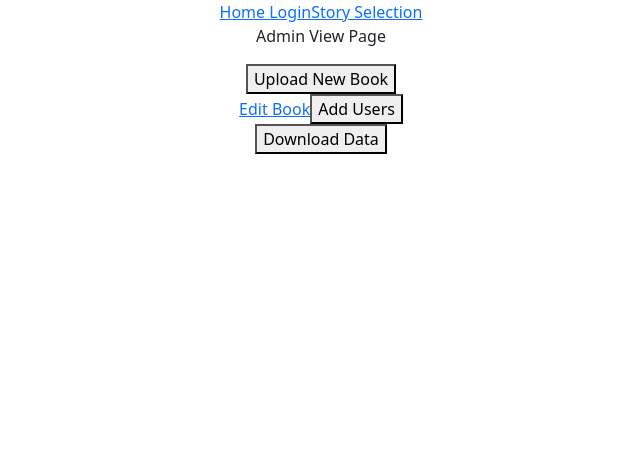
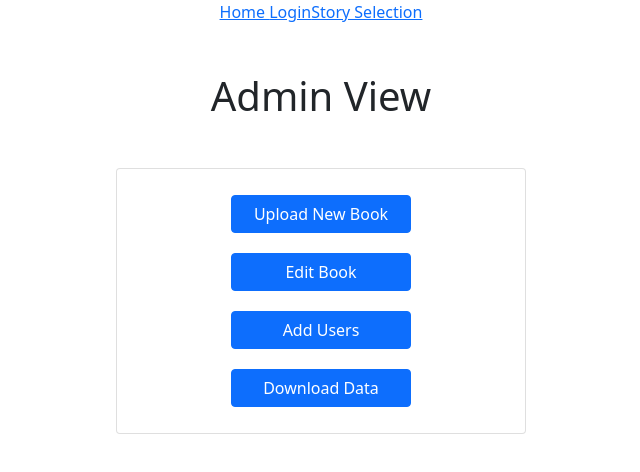
Before and after one commit to BITNULLS/storybook, a React (Create React App) app in the folder edu-storybook/: page /AdminViewPage in a window 1280 px wide. Shown: the top 472 px of the page, without its empty margins (319-959 px from the left). Built offline with nearby package versions, Linux system fonts and the light colour scheme.

Commit message:
created admin view draft #14

```diff
--- a/edu-storybook/src/pages/admin/AdminViewPage.jsx
+++ b/edu-storybook/src/pages/admin/AdminViewPage.jsx
@@ -7,16 +7,50 @@ import { Link } from "react-router-dom";
  */
  export default class AdminViewPage extends React.Component {
   render() {
-    return <div>
+    return (
 
-      <p> Admin View Page </p>
+      <div class="row mt-5">
+        <div class="col-12 col-md-4 col-sm-3"></div>
+        <div class="col">
+          <h1 class="text-center mb-5">Admin View</h1>
 
-      <button>Upload New Book</button><br />
-      <Link to="/EditBook">Edit Book</Link>
-      <button>Add Users</button><br />
-      <button>Download Data</button><br />
+          <div class="card pl-1 pr-1">
+            <div class="card-body">
+              <form>
 
-    </div>;
+                <div class="form-group">
+                  <button class="btn btn-primary"
+                    style = {{minWidth: 180, margin: 10}}>Upload New Book
+                  </button >
+                </div>
+
+                <div class="form-group">
+                  <Link to="/EditBook">
+                    <button class="btn btn-primary"
+                      style = {{minWidth: 180, margin: 10}}>Edit Book
+                    </button >
+                  </Link>
+                </div>
+
+                <div class="form-group">
+                  <button class="btn btn-primary"
+                    style = {{minWidth: 180, margin: 10}}>Add Users
+                  </button >
+                </div>
+
+                <div class="form-group">
+                  <button class="btn btn-primary"
+                    style = {{minWidth: 180, margin: 10}}>Download Data
+                  </button >
+                </div>
+
+              </form>
+            </div >
+          </div>
+        </div >
+        <div class="col col-12 col-md-4 col-sm-3"></div>
+      </div >
+
+    )
   }
-
 }
```
